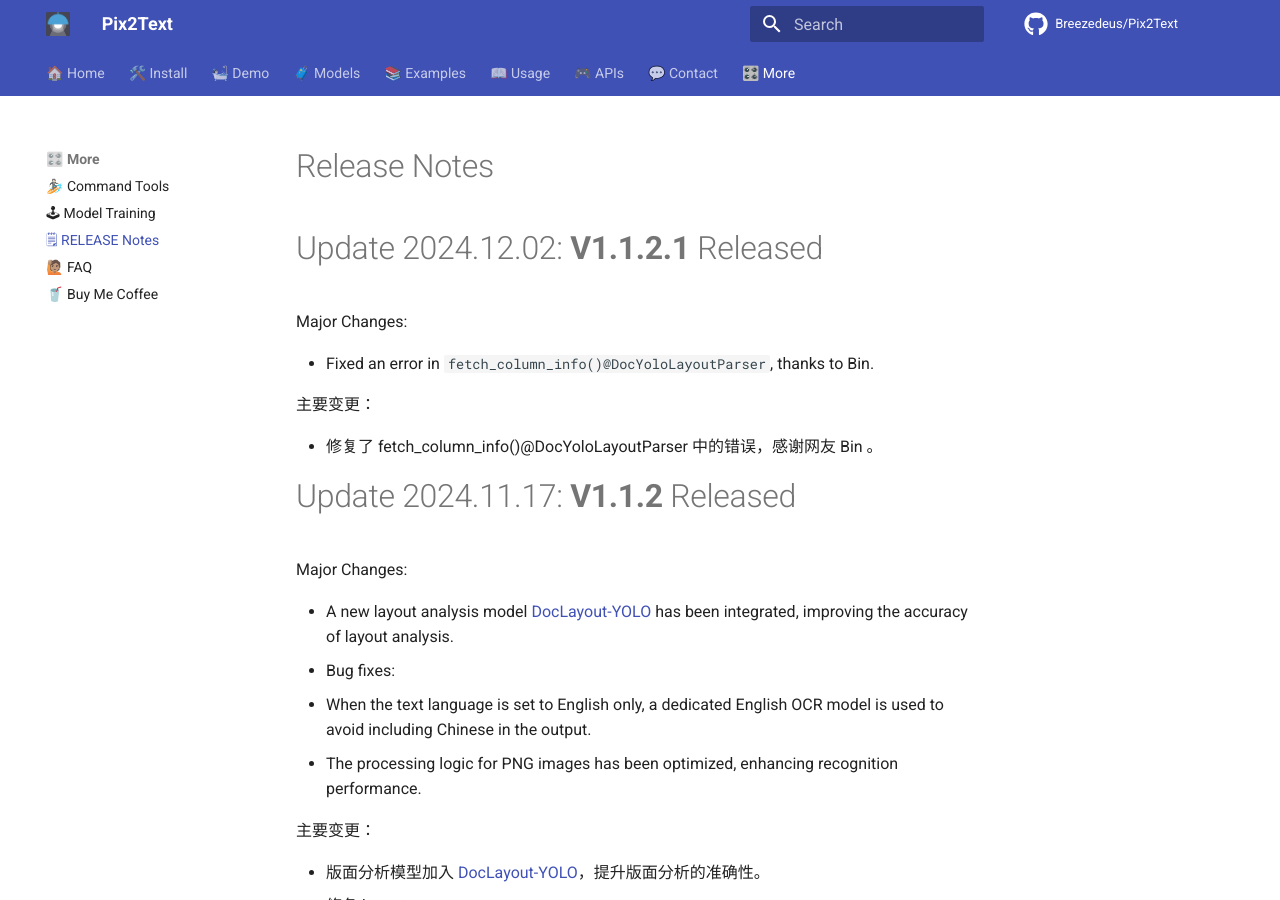
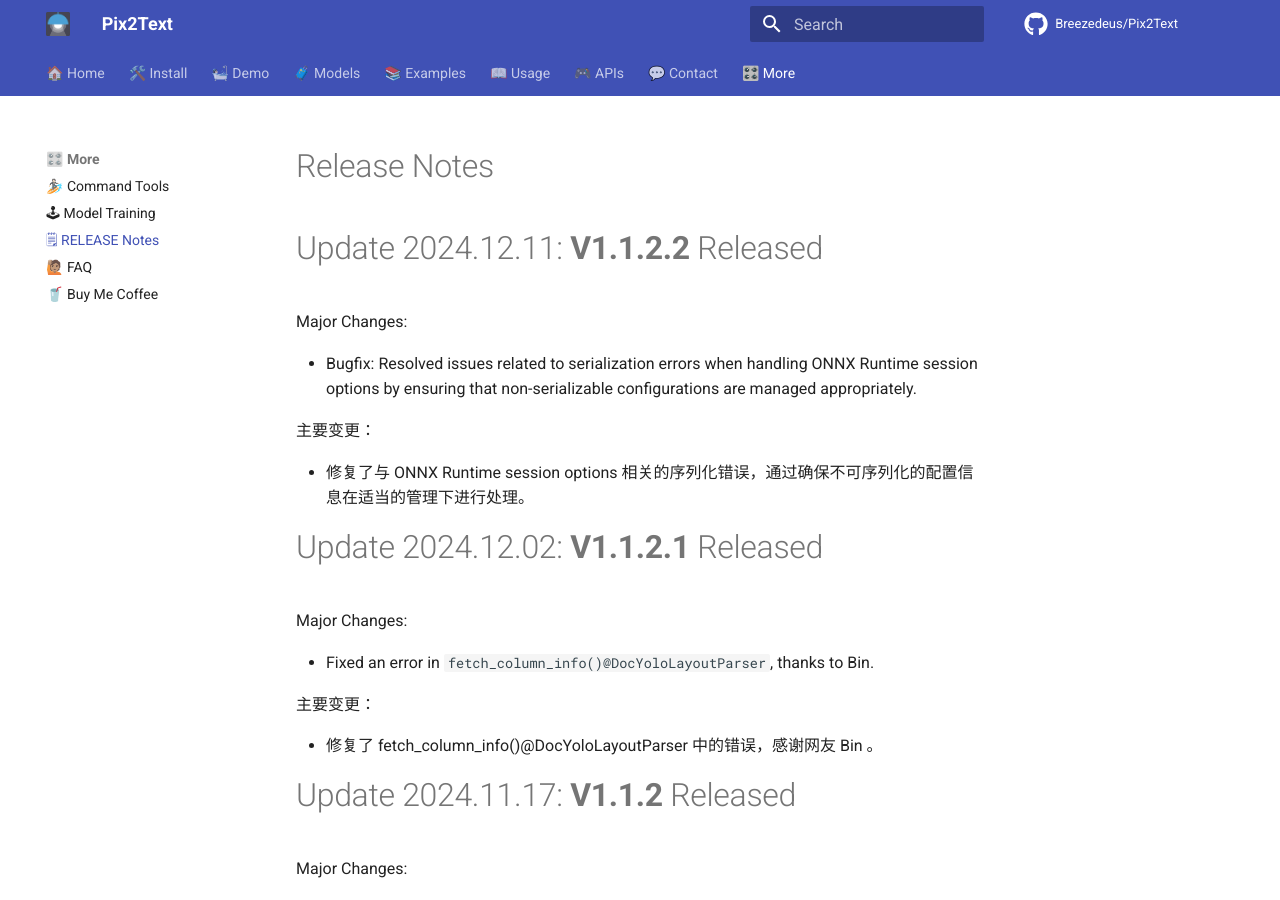
Before and after one commit to breezedeus/Pix2Text, an MkDocs documentation site: the page built from docs/RELEASE.md, in a window 1280 px wide and 900 px high. Built offline with MkDocs 1.6.1 and Material for MkDocs 9.7.7, drawn with Linux system fonts in a browser that asks for light colours; comment, search, counter and statistics services are not loaded.

Commit message:
bump version; update doc

```diff
--- a/docs/RELEASE.md
+++ b/docs/RELEASE.md
@@ -1,4 +1,15 @@
 # Release Notes
+
+# Update 2024.12.11: **V1.1.2.2** Released
+
+Major Changes:
+
+- Bugfix: Resolved issues related to serialization errors when handling ONNX Runtime session options by ensuring that non-serializable configurations are managed appropriately.
+
+主要变更：
+
+- 修复了与 ONNX Runtime session options 相关的序列化错误，通过确保不可序列化的配置信息在适当的管理下进行处理。
+
 
 # Update 2024.12.02: **V1.1.2.1** Released
 
--- a/pix2text/__version__.py
+++ b/pix2text/__version__.py
@@ -2,4 +2,4 @@
 # [Pix2Text](https://github.com/breezedeus/pix2text): an Open-Source Alternative to Mathpix.
 # Copyright (C) 2022-2024, [Breezedeus](https://www.breezedeus.com).
 
-__version__ = '1.1.2.1'
+__version__ = '1.1.2.2'
```
